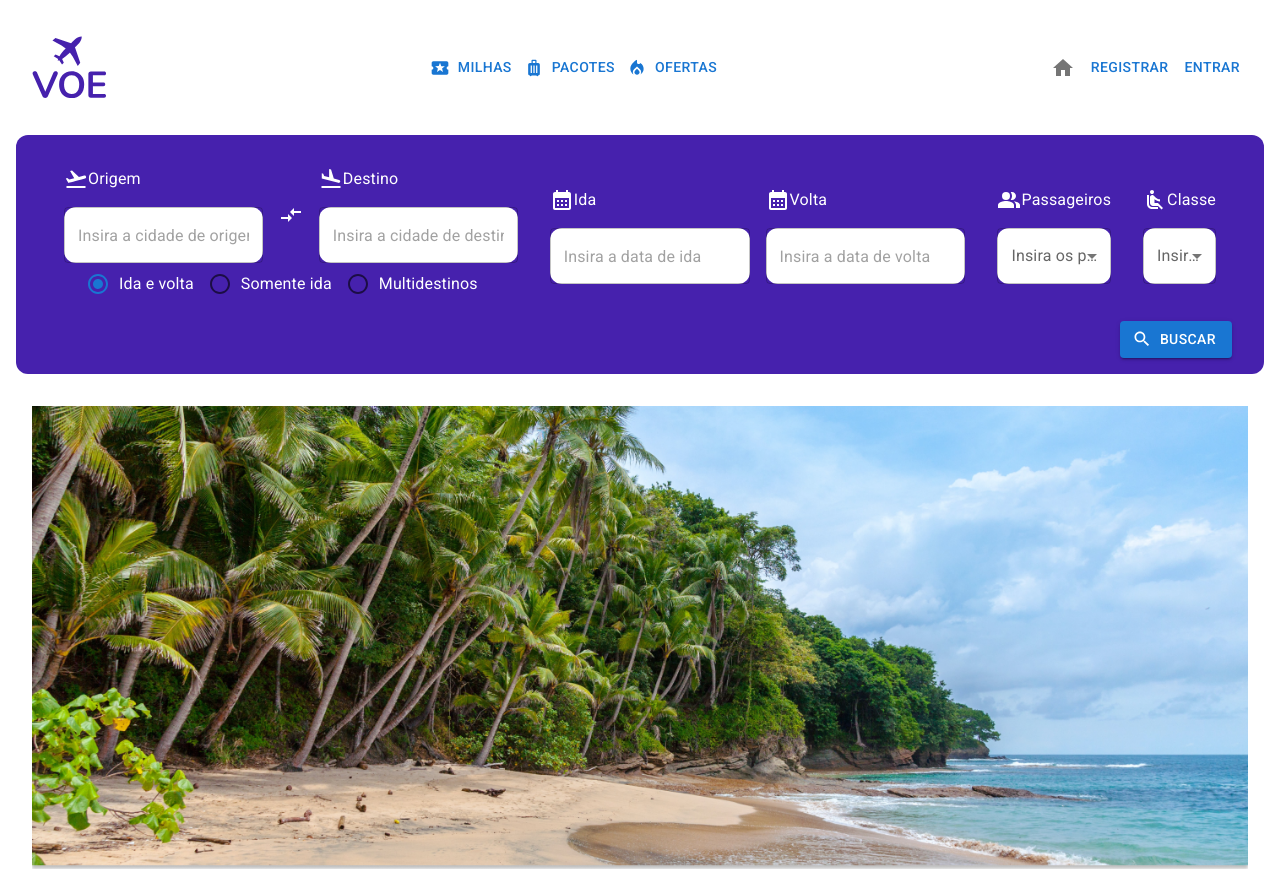
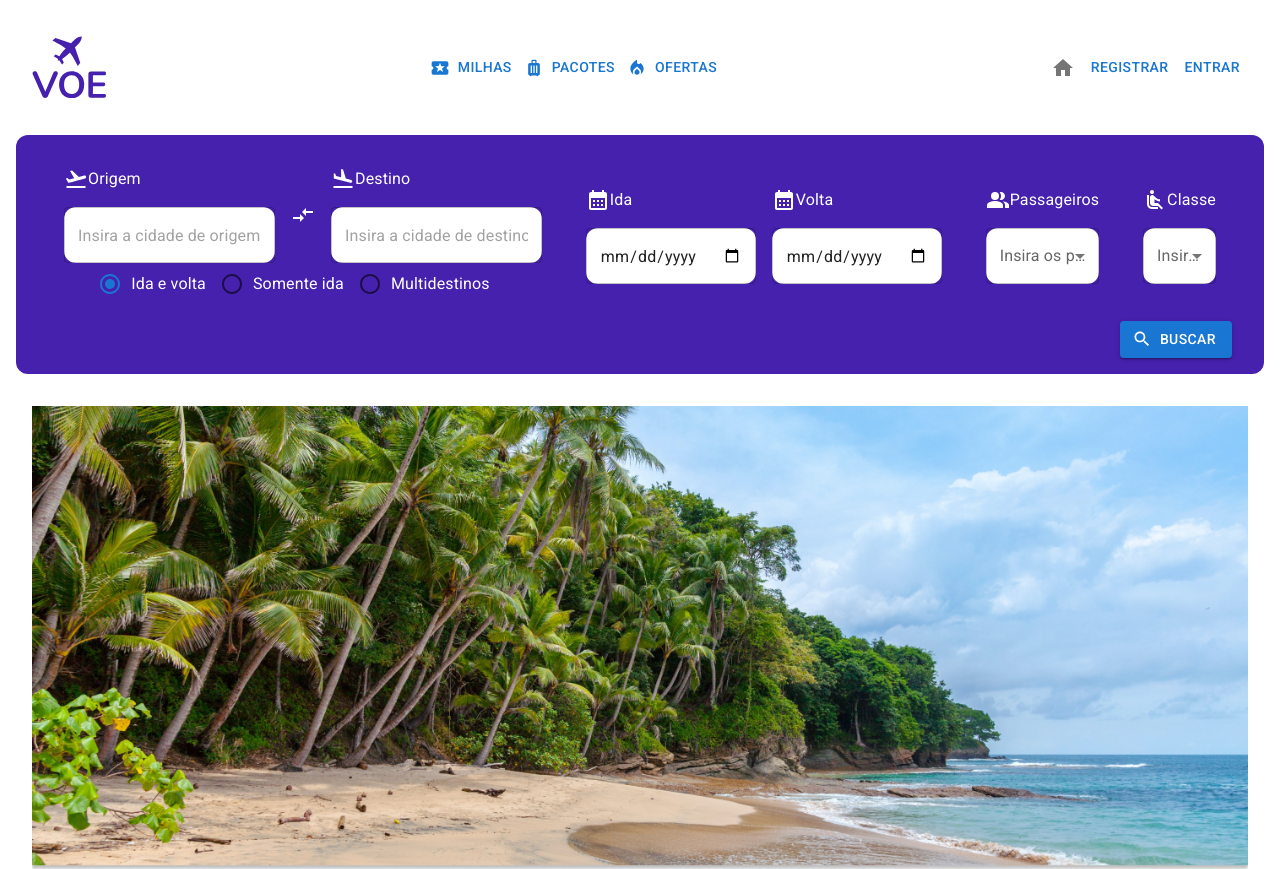
Before and after one commit to guijun13/ihc-voe, a Next.js app: page / in a window 1280 px wide. Shown: the top 869 px of the page. Built offline with nearby package versions, Linux system fonts and the light colour scheme.

Commit message:
date on main search

```diff
--- a/components/mainSearch.tsx
+++ b/components/mainSearch.tsx
@@ -78,10 +78,11 @@ export default function MainSearch() {
               </Typography>
             </div>
             <TextField
+              type="date"
               className="bg-white rounded-xl"
               id="outlined-basic"
-              placeholder="Insira a data de ida"
               variant="outlined"
+              placeholder="DD-MM-AAAA"
             />
           </div>
           <div className="flex flex-col">
@@ -92,10 +93,11 @@ export default function MainSearch() {
               </Typography>
             </div>
             <TextField
+              type="date"
               className="bg-white rounded-xl"
               id="outlined-basic"
-              placeholder="Insira a data de volta"
               variant="outlined"
+              placeholder="DD-MM-AAAA"
             />
           </div>
         </div>
```
